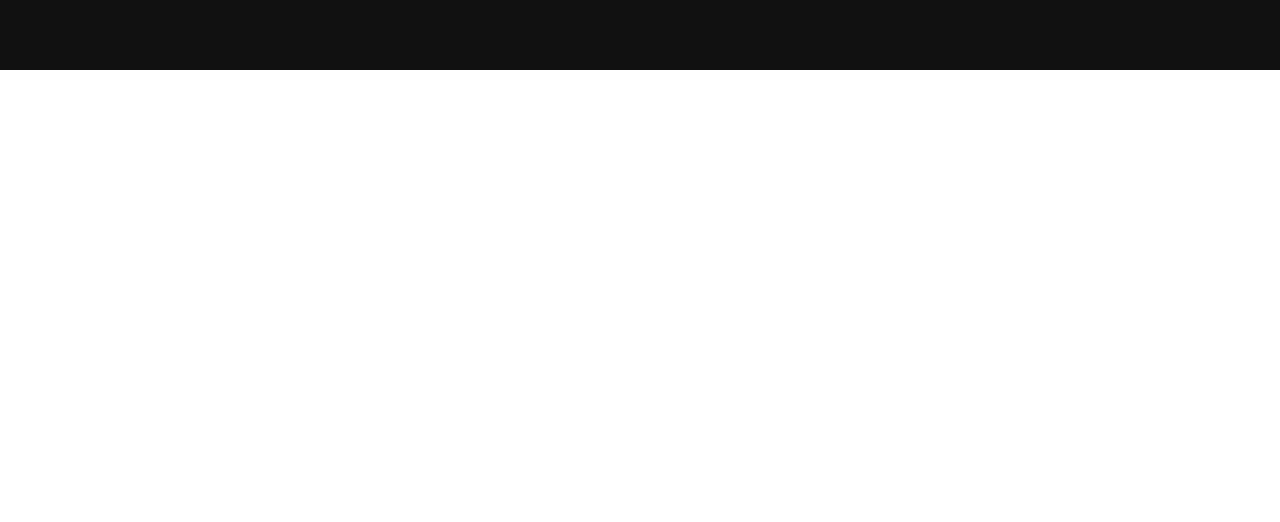
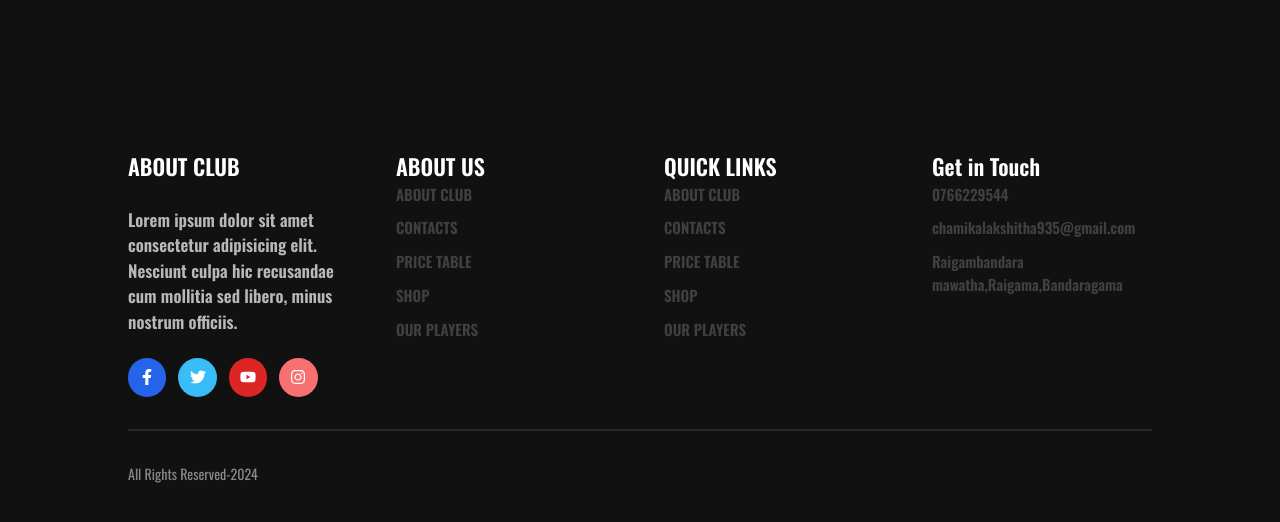
Before and after one commit to chamikalakshithadev/Sports-Web-App, a Next.js app: page / in a window 1280 px wide. Shown: the part 4068-4590 px from the top of the page. Before the commit the page ends 4138 px from the top, so only its background shows below. Built offline with nearby package versions, Linux system fonts and the light colour scheme.

Commit message:
adding footer

```diff
--- /dev/null
+++ b/app/components/Footer/Footer.tsx
@@ -0,0 +1,95 @@
+import React from "react";
+import { FaFacebookF } from "react-icons/fa";
+import { FaInstagram, FaTwitter, FaYoutube } from "react-icons/fa6";
+
+const Footer = () => {
+  return (
+    <div className="pt-[5rem] pb-[3rem] bg-[#111111]">
+      <div className="w-[80%] mx-auto grid grid-cols-1 md:grid-cols-2 lg:grid-cols-3 xl:grid-cols-4 gap-[3rem] items-start pb-[2rem] border-b-2 border-white border-opacity-10">
+        {/* 1st part */}
+        <div className="">
+          <h1 className="text-[22px] text-white font-semibold mb-[1.5rem] uppercase">
+            About Club
+          </h1>
+          <p className="text-[17px] text-white font-semibold text-opacity-70 ">
+            Lorem ipsum dolor sit amet consectetur adipisicing elit. Nesciunt
+            culpa hic recusandae cum mollitia sed libero, minus nostrum
+            officiis.
+          </p>
+          <div className="mt-[1.5rem] flex items-center space-x-3">
+            <div className="w-[2.4rem] h-[2.4rem] bg-blue-600 rounded-full flex items-center justify-center flex-col">
+              <FaFacebookF className="text-white" />
+            </div>
+            <div className="w-[2.4rem] h-[2.4rem] bg-sky-400 rounded-full flex items-center justify-center flex-col">
+              <FaTwitter className="text-white" />
+            </div>
+            <div className="w-[2.4rem] h-[2.4rem] bg-red-600 rounded-full flex items-center justify-center flex-col">
+              <FaYoutube className="text-white" />
+            </div>
+            <div className="w-[2.4rem] h-[2.4rem] bg-red-400 rounded-full flex items-center justify-center flex-col">
+              <FaInstagram className="text-white" />
+            </div>
+          </div>
+        </div>
+        {/* 2nd part */}
+        <div className="text-[22px] text-white font-semibold mb-[1.5rem] uppercase">
+          <h1>About Us</h1>
+          <p className="text-[15px] w-fit text-white hover:text-yellow-300 cursor-pointer text-opacity-20 mb-[0.7rem] uppercase">
+            About club
+          </p>
+          <p className="text-[15px] w-fit text-white hover:text-yellow-300 cursor-pointer text-opacity-20 mb-[0.7rem] uppercase">
+            contacts
+          </p>
+          <p className="text-[15px] w-fit text-white hover:text-yellow-300 cursor-pointer text-opacity-20 mb-[0.7rem] uppercase">
+            price table
+          </p>
+          <p className="text-[15px] w-fit text-white hover:text-yellow-300 cursor-pointer text-opacity-20 mb-[0.7rem] uppercase">
+            shop
+          </p>
+          <p className="text-[15px] w-fit text-white hover:text-yellow-300 cursor-pointer text-opacity-20 mb-[0.7rem] uppercase">
+            our players
+          </p>
+        </div>
+        {/* 3rd part */}
+        <div className="text-[22px] text-white font-semibold mb-[1.5rem] uppercase">
+          <h1>Quick Links</h1>
+          <p className="text-[15px] w-fit text-white hover:text-yellow-300 cursor-pointer text-opacity-20 mb-[0.7rem] uppercase">
+            About club
+          </p>
+          <p className="text-[15px] w-fit text-white hover:text-yellow-300 cursor-pointer text-opacity-20 mb-[0.7rem] uppercase">
+            contacts
+          </p>
+          <p className="text-[15px] w-fit text-white hover:text-yellow-300 cursor-pointer text-opacity-20 mb-[0.7rem] uppercase">
+            price table
+          </p>
+          <p className="text-[15px] w-fit text-white hover:text-yellow-300 cursor-pointer text-opacity-20 mb-[0.7rem] uppercase">
+            shop
+          </p>
+          <p className="text-[15px] w-fit text-white hover:text-yellow-300 cursor-pointer text-opacity-20 mb-[0.7rem] uppercase">
+            our players
+          </p>
+        </div>
+
+        {/* 4th part */}
+        <div className="text-[22px] text-white font-semibold mb-[1.5rem] ">
+          <h1>Get in Touch</h1>
+          <p className="text-[15px] w-fit text-white hover:text-yellow-300 cursor-pointer text-opacity-20 mb-[0.7rem] ">
+            0766229544
+          </p>
+          <p className="text-[15px] w-fit text-white hover:text-yellow-300 cursor-pointer text-opacity-20 mb-[0.7rem] ">
+            chamikalakshitha935@gmail.com
+          </p>
+          <p className="text-[15px] w-fit text-white hover:text-yellow-300 cursor-pointer text-opacity-20 mb-[0.7rem] ">
+            Raigambandara mawatha,Raigama,Bandaragama
+          </p>
+        </div>
+      </div>
+      {/* copyright */}
+      <h1 className="mt-[2rem] text-[14px] w-[80%] mx-auto text-white opacity-50">
+        All Rights Reserved-2024
+      </h1>
+    </div>
+  );
+};
+
+export default Footer;
--- a/app/layout.tsx
+++ b/app/layout.tsx
@@ -2,6 +2,7 @@ import type { Metadata } from "next";
 import { Oswald } from "next/font/google";
 import "./globals.css";
 import ResponsiveNav from "./components/NavBar/ResponsiveNav";
+import Footer from "./components/Footer/Footer";
 
 const oswald = Oswald({
   subsets: ["latin"],
@@ -23,6 +24,7 @@ export default function RootLayout({
       <body className={oswald.className}>
         <ResponsiveNav />
         {children}
+        <Footer />
       </body>
     </html>
   );
```
